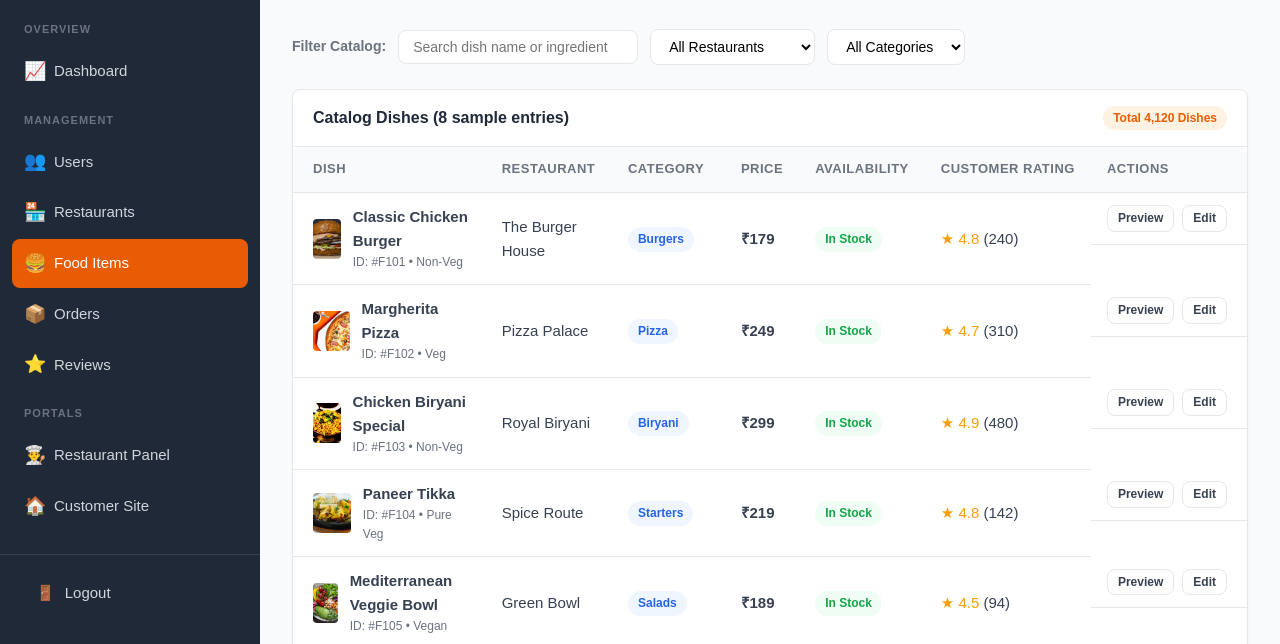
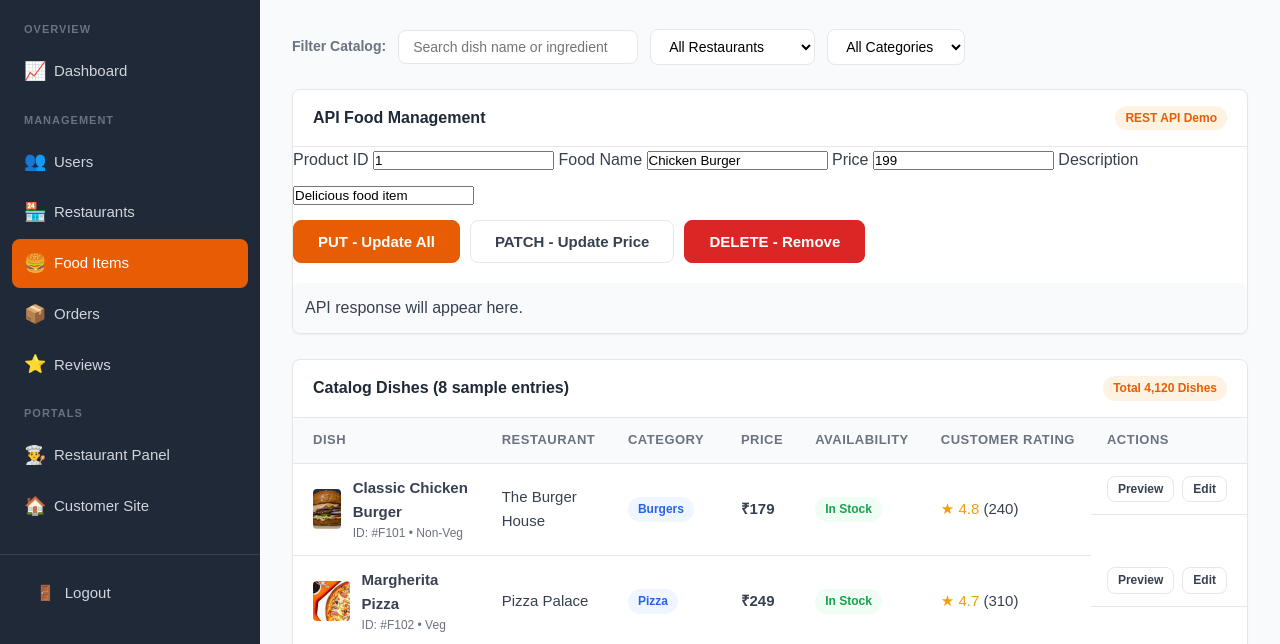
Before and after one commit to codedhruv08/food-delivery-restaurant-management-system, a plain HTML site: page admin-dashboard/food-items.html in a window 1280 px wide. Shown: the part 90-734 px from the top of the page. Drawn offline with Linux system fonts and the light colour scheme.

Commit message:
Add API CRUD demo section for food management

```diff
--- a/admin-dashboard/food-items.html
+++ b/admin-dashboard/food-items.html
@@ -82,6 +82,60 @@
                         <option value="beverages">Beverages</option>
                     </select>
                 </div>
+
+<!-- API CRUD Demo -->
+<div class="dashboard-card" style="margin-bottom: 25px;">
+    <div class="card-header">
+        <h3>API Food Management</h3>
+        <span class="badge badge-primary">REST API Demo</span>
+    </div>
+
+    <div class="card-body">
+
+        <label>Product ID</label>
+        <input type="number" id="productId" value="1"
+               min="1" style="margin-bottom: 12px;">
+
+        <label>Food Name</label>
+        <input type="text" id="foodName"
+               value="Chicken Burger"
+               style="margin-bottom: 12px;">
+
+        <label>Price</label>
+        <input type="number" id="foodPrice"
+               value="199" min="1"
+               style="margin-bottom: 12px;">
+
+        <label>Description</label>
+        <input type="text" id="foodDescription"
+               value="Delicious food item"
+               style="margin-bottom: 15px;">
+
+        <div style="display:flex; gap:10px; flex-wrap:wrap;">
+
+            <button class="btn btn-primary" id="putBtn">
+                PUT - Update All
+            </button>
+
+            <button class="btn btn-secondary" id="patchBtn">
+                PATCH - Update Price
+            </button>
+
+            <button class="btn btn-danger" id="deleteBtn">
+                DELETE - Remove
+            </button>
+
+        </div>
+
+        <div id="api-result"
+             style="margin-top:20px; padding:12px;
+             background:var(--background); border-radius:8px;">
+            API response will appear here.
+        </div>
+
+    </div>
+</div>
+
 
                 <!-- Food Items Table Card -->
                 <div class="dashboard-card">
@@ -296,6 +350,6 @@
             </div>
         </div>
     </div>
-
+<script src="../js/admin-api.js"></script>
 </body>
 </html>
```
